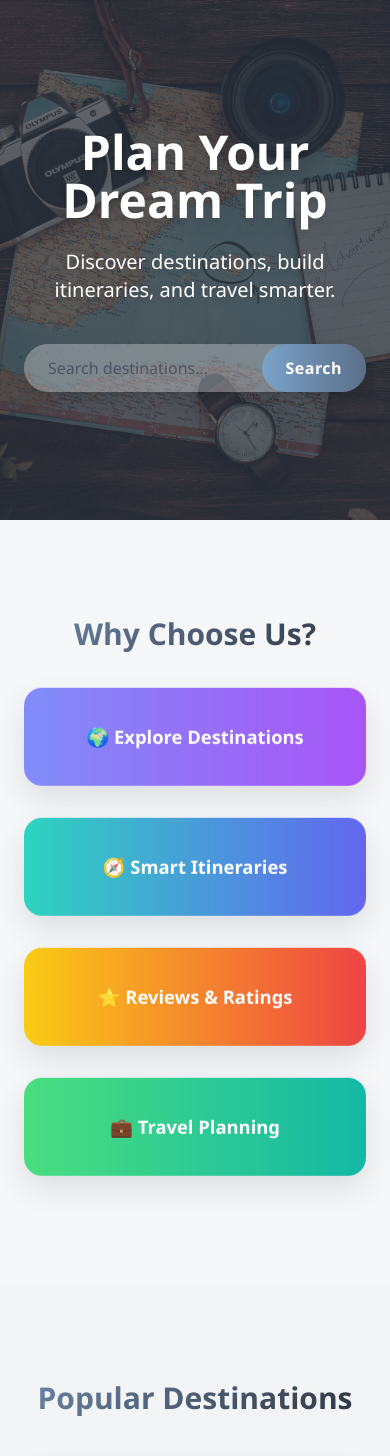
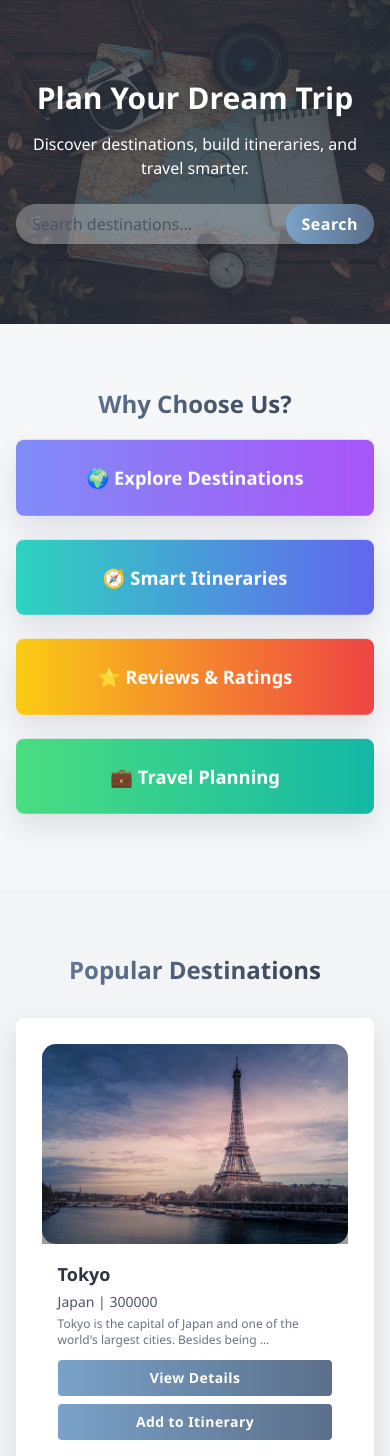
Before and after one commit to Lokesh19-PP/Travel-Planner-Webapp, a Django app: page / in a window 390 px wide. Shown: the part 112-1568 px from the top of the page. Run offline with Django 4.2, Linux system fonts and the light colour scheme; data comes from the database, SQL or seed files in the repository; both versions use the stored data as it was after the commit; some libraries are stand-ins or nearby versions.

Commit message:
Make home page mibile and tablet resposive

```diff
--- a/core/templates/core/home.html
+++ b/core/templates/core/home.html
@@ -30,7 +30,7 @@ html {
     animation: float 4s ease-in-out infinite;
 }
 
-/* Floating cards in features/stats/testimonials */
+/* Floating cards */
 .float-card {
     animation: float 4s ease-in-out infinite;
 }
@@ -53,21 +53,21 @@ html {
 
 <!-- HERO SECTION -->
 <section class="hero-bg text-white relative">
-    <div class="max-w-7xl mx-auto px-6 py-32 text-center relative z-10">
-        <h1 class="text-5xl md:text-6xl font-extrabold drop-shadow-lg fade-in">
+    <div class="max-w-7xl mx-auto px-4 sm:px-6 md:px-6 py-20 md:py-32 text-center relative z-10">
+        <h1 class="text-3xl sm:text-4xl md:text-5xl lg:text-6xl font-extrabold drop-shadow-lg fade-in">
             Plan Your Dream Trip
         </h1>
-        <p class="text-xl mt-6 fade-in-delay drop-shadow-md">
+        <p class="text-base sm:text-lg md:text-xl mt-4 md:mt-6 fade-in-delay drop-shadow-md">
             Discover destinations, build itineraries, and travel smarter.
         </p>
 
-        <div class="mt-10 flex justify-center fade-in-delay2">
-            <form method="GET" action="{% url 'destination_list' %}" class="flex w-full max-w-md backdrop-blur bg-white/30 rounded-full shadow-lg">
+        <div class="mt-6 sm:mt-8 flex justify-center fade-in-delay2">
+            <form method="GET" action="{% url 'destination_list' %}" class="flex w-full max-w-md sm:max-w-lg backdrop-blur bg-white/30 rounded-full shadow-lg overflow-hidden">
                 <input id="search" name="search" type="text"
                     placeholder="Search destinations..."
                     value="{{ query|default:'' }}"
-                    class="w-full px-6 py-3 rounded-l-full text-gray-800 focus:outline-none bg-transparent placeholder-gray-600">
-                <button type="submit" class="btn rounded-r-full px-6 py-3">
+                    class="flex-1 px-4 sm:px-6 py-2 sm:py-3 text-gray-800 focus:outline-none bg-transparent placeholder-gray-600 rounded-l-full">
+                <button type="submit" class="btn rounded-r-full px-4 sm:px-6 py-2 sm:py-3 text-white bg-blue-500 hover:bg-blue-600">
                     Search
                 </button>
             </form>
@@ -76,47 +76,47 @@ html {
 </section>
 
 <!-- FEATURES SECTION -->
-<section class="max-w-7xl mx-auto px-6 py-24">
-    <h2 class="section-title text-3xl font-bold text-center mb-12">Why Choose Us?</h2>
-    <div class="grid md:grid-cols-4 gap-8 mt-12">
-        <div class="feature-card bg-gradient-to-r from-indigo-400 to-purple-500 text-white float-card">
+<section class="max-w-7xl mx-auto px-4 sm:px-6 md:px-6 py-16 md:py-24">
+    <h2 class="section-title text-2xl sm:text-3xl font-bold text-center mb-8 sm:mb-12">Why Choose Us?</h2>
+    <div class="grid grid-cols-1 sm:grid-cols-2 md:grid-cols-4 gap-6 sm:gap-8 mt-8 sm:mt-12">
+        <div class="feature-card bg-gradient-to-r from-indigo-400 to-purple-500 text-white float-card p-6 rounded-lg text-center">
             🌍 Explore Destinations
         </div>
-        <div class="feature-card bg-gradient-to-r from-teal-400 to-indigo-500 text-white float-card">
+        <div class="feature-card bg-gradient-to-r from-teal-400 to-indigo-500 text-white float-card p-6 rounded-lg text-center">
             🧭 Smart Itineraries
         </div>
-        <div class="feature-card bg-gradient-to-r from-yellow-400 to-red-500 text-white float-card">
+        <div class="feature-card bg-gradient-to-r from-yellow-400 to-red-500 text-white float-card p-6 rounded-lg text-center">
             ⭐ Reviews & Ratings
         </div>
-        <div class="feature-card bg-gradient-to-r from-green-400 to-teal-500 text-white float-card">
+        <div class="feature-card bg-gradient-to-r from-green-400 to-teal-500 text-white float-card p-6 rounded-lg text-center">
             💼 Travel Planning
         </div>
     </div>
 </section>
 
 <!-- DESTINATIONS SECTION -->
-<section class="bg-gray-100 py-24">
-    <div class="max-w-7xl mx-auto px-6">
-        <h2 class="section-title text-3xl font-bold text-center mb-12">Popular Destinations</h2>
-        <div class="grid grid-cols-1 sm:grid-cols-2 md:grid-cols-3 gap-8 mt-12">
+<section class="bg-gray-100 py-16 md:py-24">
+    <div class="max-w-7xl mx-auto px-4 sm:px-6 md:px-6">
+        <h2 class="section-title text-2xl sm:text-3xl font-bold text-center mb-8 sm:mb-12">Popular Destinations</h2>
+        <div class="grid grid-cols-1 sm:grid-cols-2 md:grid-cols-3 gap-6 sm:gap-8 mt-8 sm:mt-12">
             {% for destination in destinations %}
             <div class="card hover:shadow-xl transition transform hover:-translate-y-2 rounded-lg overflow-hidden bg-white scroll-reveal">
                 <div class="relative">
-                    <img src="{{ destination.image.url }}" alt="{{ destination.name }}" class="w-full h-60 object-cover">
+                    <img src="{{ destination.image.url }}" alt="{{ destination.name }}" class="w-full h-48 sm:h-56 md:h-60 object-cover">
                     <div class="absolute inset-0 bg-gradient-to-t from-black/40 via-transparent to-transparent rounded-t-lg"></div>
                 </div>
                 <div class="p-4 flex flex-col">
-                    <h3 class="text-xl font-bold mb-2">{{ destination.name }}</h3>
-                    <p class="text-gray-600 mb-2">{{ destination.country }} | {{ destination.price_range }}</p>
-                    <p class="text-sm text-gray-500 mb-4">{{ destination.description|truncatewords:15 }}</p>
+                    <h3 class="text-lg sm:text-xl font-bold mb-1 sm:mb-2">{{ destination.name }}</h3>
+                    <p class="text-gray-600 text-sm sm:text-base mb-1">{{ destination.country }} | {{ destination.price_range }}</p>
+                    <p class="text-xs sm:text-sm text-gray-500 mb-3 sm:mb-4">{{ destination.description|truncatewords:15 }}</p>
 
                     <div class="flex flex-col gap-2 mt-auto">
                         <a href="{% url 'destination_detail' destination.slug %}"
-                           class="btn bg-blue-500 hover:bg-blue-600 text-white py-2 rounded text-center">
+                           class="btn bg-blue-500 hover:bg-blue-600 text-white py-2 rounded text-center text-sm sm:text-base">
                            View Details
                         </a>
                         <a href="{% url 'itinerary_create' %}?destination={{ destination.id }}"
-                           class="btn bg-green-500 hover:bg-green-600 text-white py-2 rounded text-center">
+                           class="btn bg-green-500 hover:bg-green-600 text-white py-2 rounded text-center text-sm sm:text-base">
                            Add to Itinerary
                         </a>
                     </div>
@@ -128,37 +128,37 @@ html {
 </section>
 
 <!-- FLOATING PLANE -->
-<img src="{% static 'images/plane.png' %}" class="w-16 mx-auto float mb-12 float-card">
+<img src="{% static 'images/plane.png' %}" class="w-12 sm:w-16 mx-auto float mb-8 sm:mb-12 float-card">
 
 <!-- STATS SECTION -->
-<section class="bg-white py-24 scroll-reveal">
-    <div class="max-w-7xl mx-auto px-6 grid md:grid-cols-4 gap-10 text-center">
+<section class="bg-white py-16 md:py-24 scroll-reveal">
+    <div class="max-w-7xl mx-auto px-4 sm:px-6 md:px-6 grid grid-cols-2 sm:grid-cols-4 gap-6 sm:gap-10 text-center">
         <div class="float-card">
-            <h3 class="text-4xl md:text-5xl font-extrabold text-indigo-600 bg-gradient-to-r from-teal-400 to-indigo-500 bg-clip-text text-transparent">10K+</h3>
-            <p class="mt-2 text-gray-600">Happy Travelers</p>
+            <h3 class="text-3xl sm:text-4xl md:text-5xl font-extrabold text-indigo-600 bg-gradient-to-r from-teal-400 to-indigo-500 bg-clip-text text-transparent">10K+</h3>
+            <p class="mt-1 sm:mt-2 text-gray-600 text-sm sm:text-base">Happy Travelers</p>
         </div>
         <div class="float-card">
-            <h3 class="text-4xl md:text-5xl font-extrabold text-indigo-600 bg-gradient-to-r from-purple-400 to-pink-500 bg-clip-text text-transparent">120+</h3>
-            <p class="mt-2 text-gray-600">Destinations</p>
+            <h3 class="text-3xl sm:text-4xl md:text-5xl font-extrabold text-indigo-600 bg-gradient-to-r from-purple-400 to-pink-500 bg-clip-text text-transparent">120+</h3>
+            <p class="mt-1 sm:mt-2 text-gray-600 text-sm sm:text-base">Destinations</p>
         </div>
         <div class="float-card">
-            <h3 class="text-4xl md:text-5xl font-extrabold text-indigo-600 bg-gradient-to-r from-yellow-400 to-red-500 bg-clip-text text-transparent">500+</h3>
-            <p class="mt-2 text-gray-600">Trips Planned</p>
+            <h3 class="text-3xl sm:text-4xl md:text-5xl font-extrabold text-indigo-600 bg-gradient-to-r from-yellow-400 to-red-500 bg-clip-text text-transparent">500+</h3>
+            <p class="mt-1 sm:mt-2 text-gray-600 text-sm sm:text-base">Trips Planned</p>
         </div>
         <div class="float-card">
-            <h3 class="text-4xl md:text-5xl font-extrabold text-indigo-600 bg-gradient-to-r from-green-400 to-teal-500 bg-clip-text text-transparent">4.9★</h3>
-            <p class="mt-2 text-gray-600">Average Rating</p>
+            <h3 class="text-3xl sm:text-4xl md:text-5xl font-extrabold text-indigo-600 bg-gradient-to-r from-green-400 to-teal-500 bg-clip-text text-transparent">4.9★</h3>
+            <p class="mt-1 sm:mt-2 text-gray-600 text-sm sm:text-base">Average Rating</p>
         </div>
     </div>
 </section>
 
 <!-- TESTIMONIALS -->
-<section class="max-w-7xl mx-auto px-6 py-24 scroll-reveal">
-    <h2 class="section-title text-3xl font-bold text-center mb-12">What Travelers Say</h2>
-    <div class="grid md:grid-cols-3 gap-8 mt-12">
-        <div class="testimonial float-card">“Best travel planning app ever!”</div>
-        <div class="testimonial float-card">“Helped me organize my entire trip.”</div>
-        <div class="testimonial float-card">“Clean UI and easy to use.”</div>
+<section class="max-w-7xl mx-auto px-4 sm:px-6 md:px-6 py-16 md:py-24 scroll-reveal">
+    <h2 class="section-title text-2xl sm:text-3xl font-bold text-center mb-8 sm:mb-12">What Travelers Say</h2>
+    <div class="grid grid-cols-1 sm:grid-cols-2 md:grid-cols-3 gap-6 sm:gap-8 mt-8 sm:mt-12">
+        <div class="testimonial float-card p-6 bg-white rounded-lg shadow">“Best travel planning app ever!”</div>
+        <div class="testimonial float-card p-6 bg-white rounded-lg shadow">“Helped me organize my entire trip.”</div>
+        <div class="testimonial float-card p-6 bg-white rounded-lg shadow">“Clean UI and easy to use.”</div>
     </div>
 </section>
 
```
Also changed, not shown: db.sqlite3.
